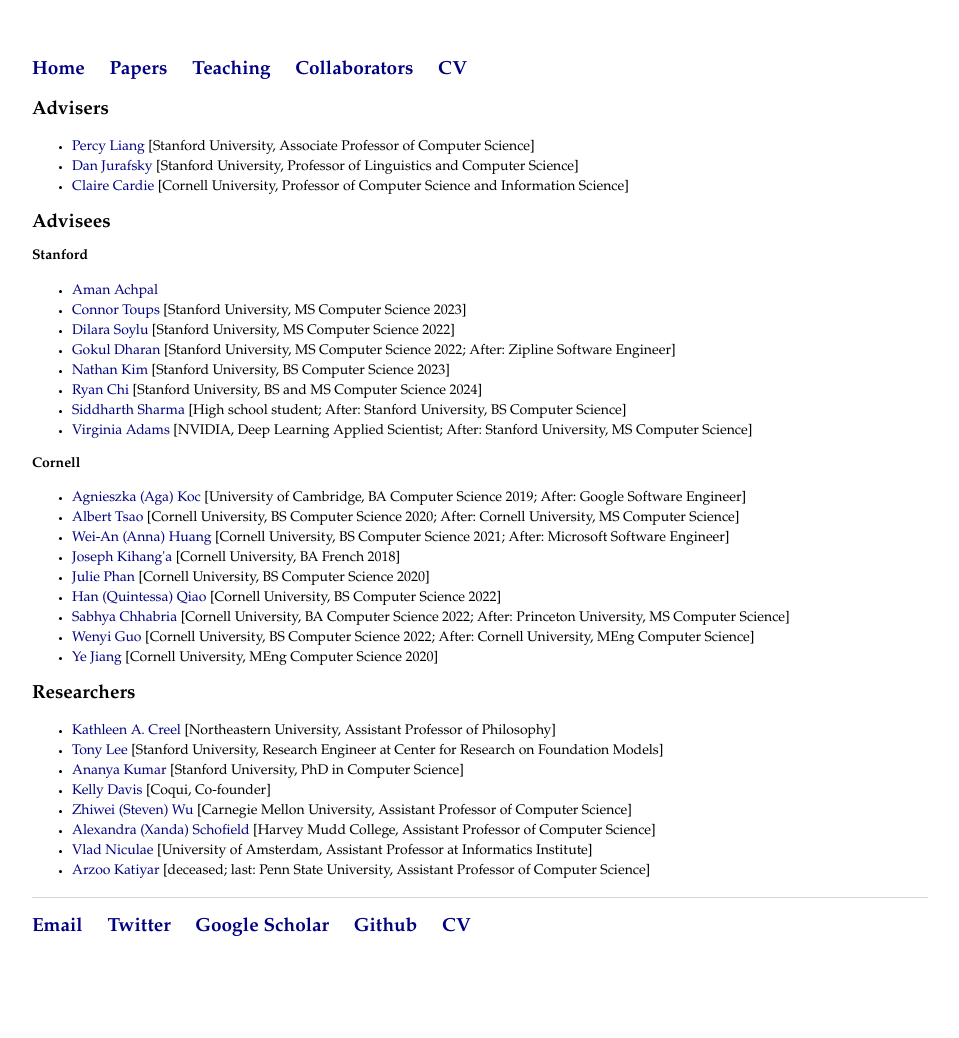
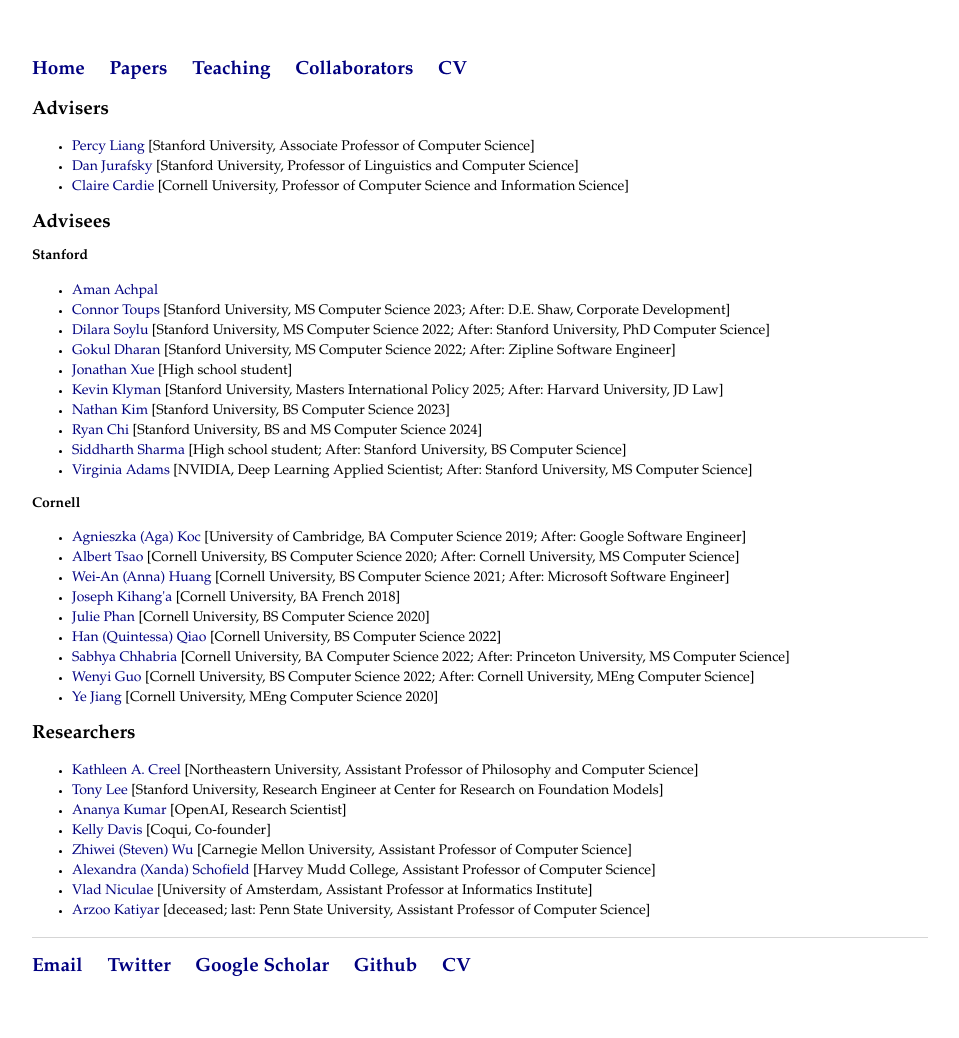
Before and after one commit to rishibommasani/rishibommasani.github.io, a Jekyll site: the page built from collaborators/index.html, in a window 1280 px wide. Shown: the whole page, without its empty margins (160-1119 px from the left). Built offline with Jekyll 4.4.1, drawn with Linux system fonts in a browser that asks for light colours; before the commit the page ends 998 px from its top, so only the background shows below that.

Commit message:
Update index.html

```diff
--- a/collaborators/index.html
+++ b/collaborators/index.html
@@ -13,9 +13,11 @@ title: Collaborators
 		<h3>Stanford</h3>
 		<ul>
 			<li>  <a href="https://www.linkedin.com/in/amanachpal/">Aman Achpal </a> </li>
-			<li>  <a href="https://www.linkedin.com/in/connortoups">Connor Toups </a> [Stanford University, MS Computer Science 2023] </li>
-			<li>  <a href="https://scholar.google.com/citations?user=e9NOrPcAAAAJ&hl=en">Dilara Soylu </a> [Stanford University, MS Computer Science 2022] </li>
+			<li>  <a href="https://www.linkedin.com/in/connortoups">Connor Toups </a> [Stanford University, MS Computer Science 2023; After: D.E. Shaw, Corporate Development] </li>
+			<li>  <a href="https://scholar.google.com/citations?user=e9NOrPcAAAAJ&hl=en">Dilara Soylu </a> [Stanford University, MS Computer Science 2022; After: Stanford University, PhD Computer Science] </li>
 			<li>  <a href="https://www.linkedin.com/in/gokul-dharan-257bb784/">Gokul Dharan </a> [Stanford University, MS Computer Science 2022; After: Zipline Software Engineer] </li>
+			<li>  <a href="https://www.linkedin.com/in/jonathanxue/">Jonathan Xue </a> [High school student] </li>
+			<li>  <a href="htthttps://www.kevinklyman.com/">Kevin Klyman </a> [Stanford University, Masters International Policy 2025; After: Harvard University, JD Law] </li>
 			<li>  <a href="https://www.linkedin.com/in/nathangk/">Nathan Kim </a> [Stanford University, BS Computer Science 2023] </li>
 			<li>  <a href="http://ryanachi.com/">Ryan Chi </a> [Stanford University, BS and MS Computer Science 2024] </li>
 			<li>  <a href="http://siddharth-sharma.com/">Siddharth Sharma </a> [High school student; After: Stanford University, BS Computer Science] </li>
@@ -37,9 +39,9 @@ title: Collaborators
 
 	<h2>Researchers</h2>
 	<ul>
-		<li> <a href="https://kathleenacreel.com/">Kathleen A. Creel </a> [Northeastern University, Assistant Professor of Philosophy] </li>
+		<li> <a href="https://kathleenacreel.com/">Kathleen A. Creel </a> [Northeastern University, Assistant Professor of Philosophy and Computer Science] </li>
 		<li> <a href="https://www.linkedin.com/in/tonyhlee">Tony Lee </a> [Stanford University, Research Engineer at Center for Research on Foundation Models] </li>
-		<li> <a href="https://ananyakumar.wordpress.com/publications/">Ananya Kumar </a> [Stanford University, PhD in Computer Science] </li>
+		<li> <a href="https://ananyakumar.wordpress.com/publications/">Ananya Kumar </a> [OpenAI, Research Scientist] </li>
 		<li> <a href="https://www.linkedin.com/in/kellydavis2/">Kelly Davis </a> [Coqui, Co-founder] </li>
 		<li> <a href="https://zstevenwu.com/">Zhiwei (Steven) Wu </a> [Carnegie Mellon University, Assistant Professor of Computer Science] </li>
 		<li> <a href="https://www.cs.hmc.edu/~xanda/#/">Alexandra (Xanda) Schofield </a> [Harvey Mudd College, Assistant Professor of Computer Science]</li>
```
